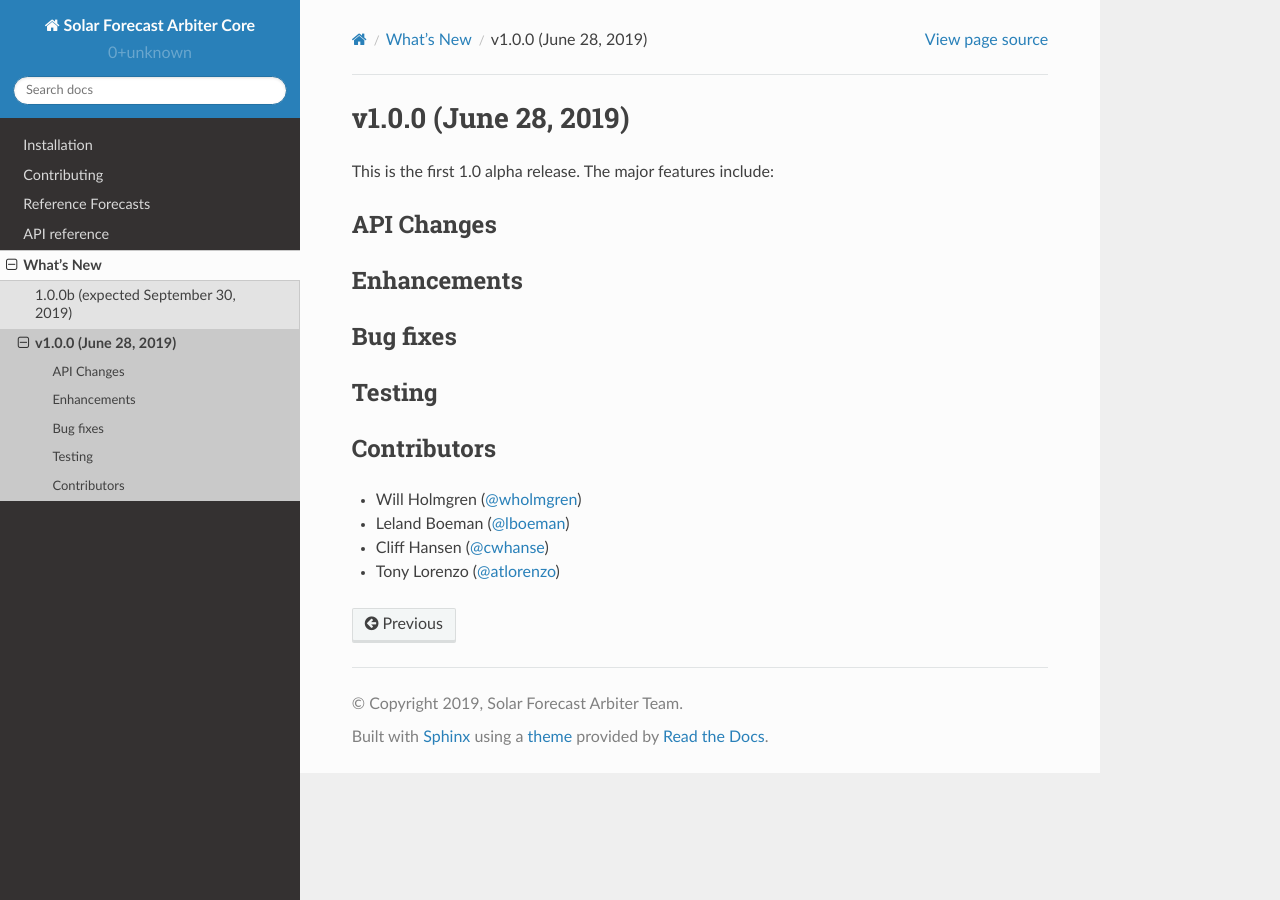
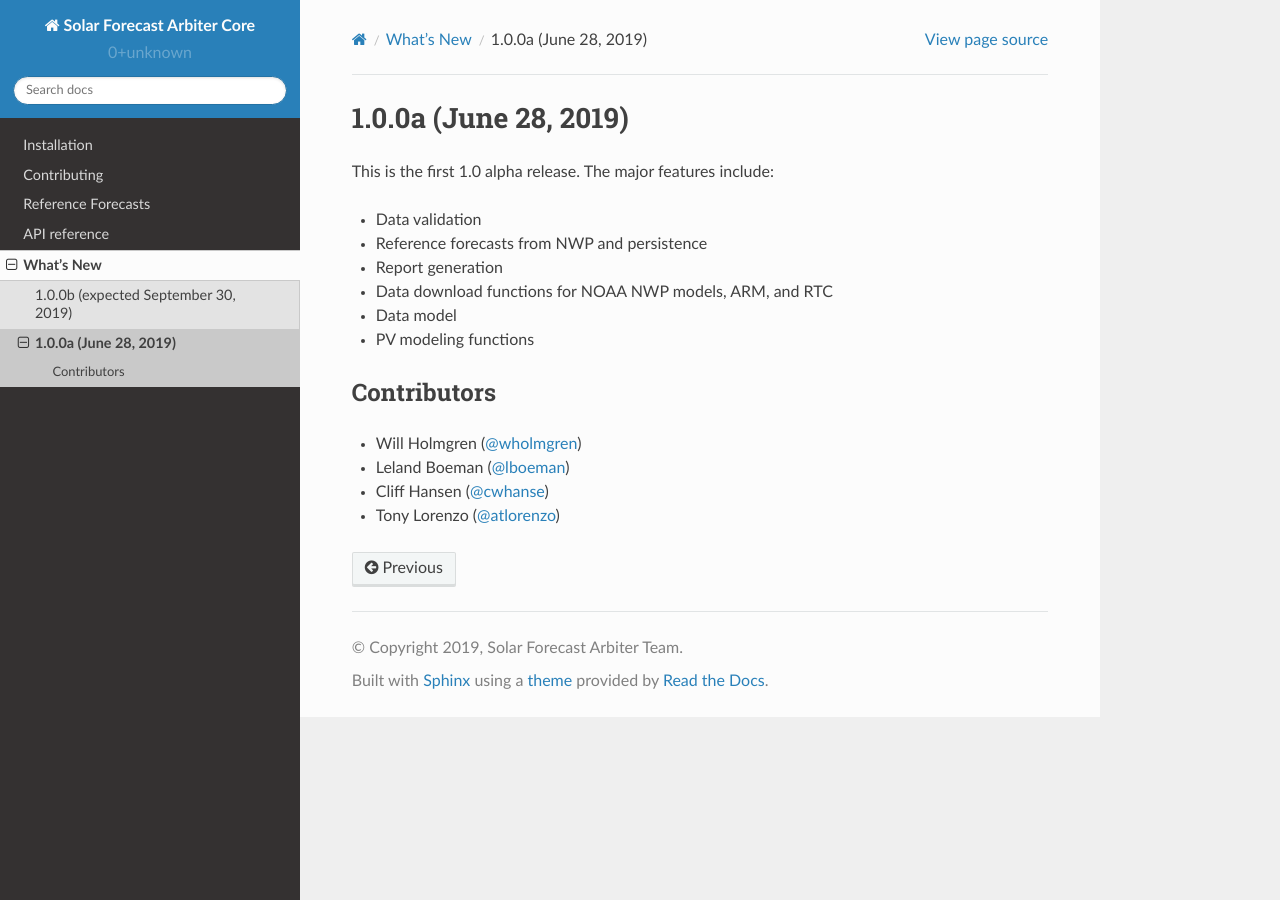
Before and after one commit to SolarArbiter/solarforecastarbiter-core, a Sphinx documentation site: the page built from docs/source/whatsnew/1.0.0a.rst, in a window 1280 px wide. Built offline with Sphinx 7.4.7 and the Read the Docs theme 2.0.0, drawn with Linux system fonts in a browser that asks for light colours.

Commit message:
alpha major features

```diff
--- a/docs/source/whatsnew/1.0.0a.rst
+++ b/docs/source/whatsnew/1.0.0a.rst
@@ -1,25 +1,16 @@
 .. _whatsnew_100a:
 
-v1.0.0 (June 28, 2019)
+1.0.0a (June 28, 2019)
 ----------------------
 
 This is the first 1.0 alpha release. The major features include:
 
-
-API Changes
-~~~~~~~~~~~
-
-
-Enhancements
-~~~~~~~~~~~~
-
-
-Bug fixes
-~~~~~~~~~
-
-
-Testing
-~~~~~~~
+* Data validation
+* Reference forecasts from NWP and persistence
+* Report generation
+* Data download functions for NOAA NWP models, ARM, and RTC
+* Data model
+* PV modeling functions
 
 
 Contributors
```
